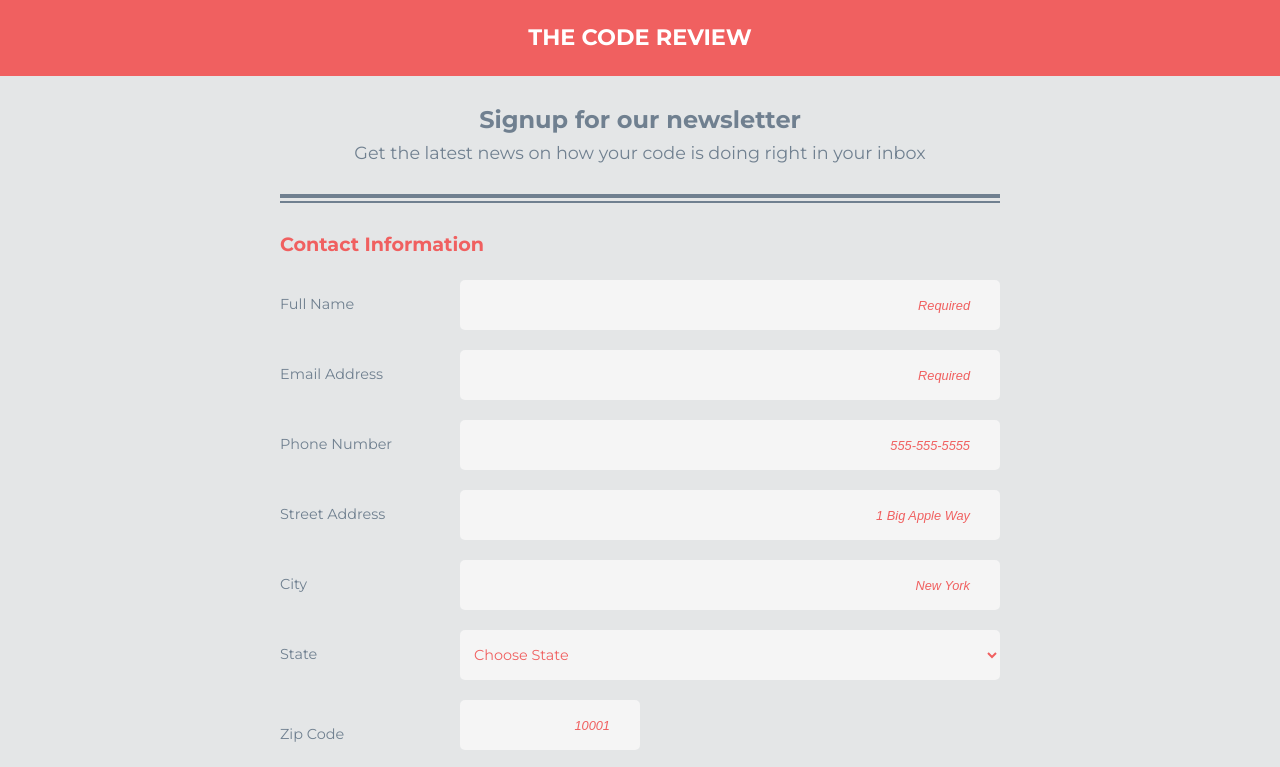
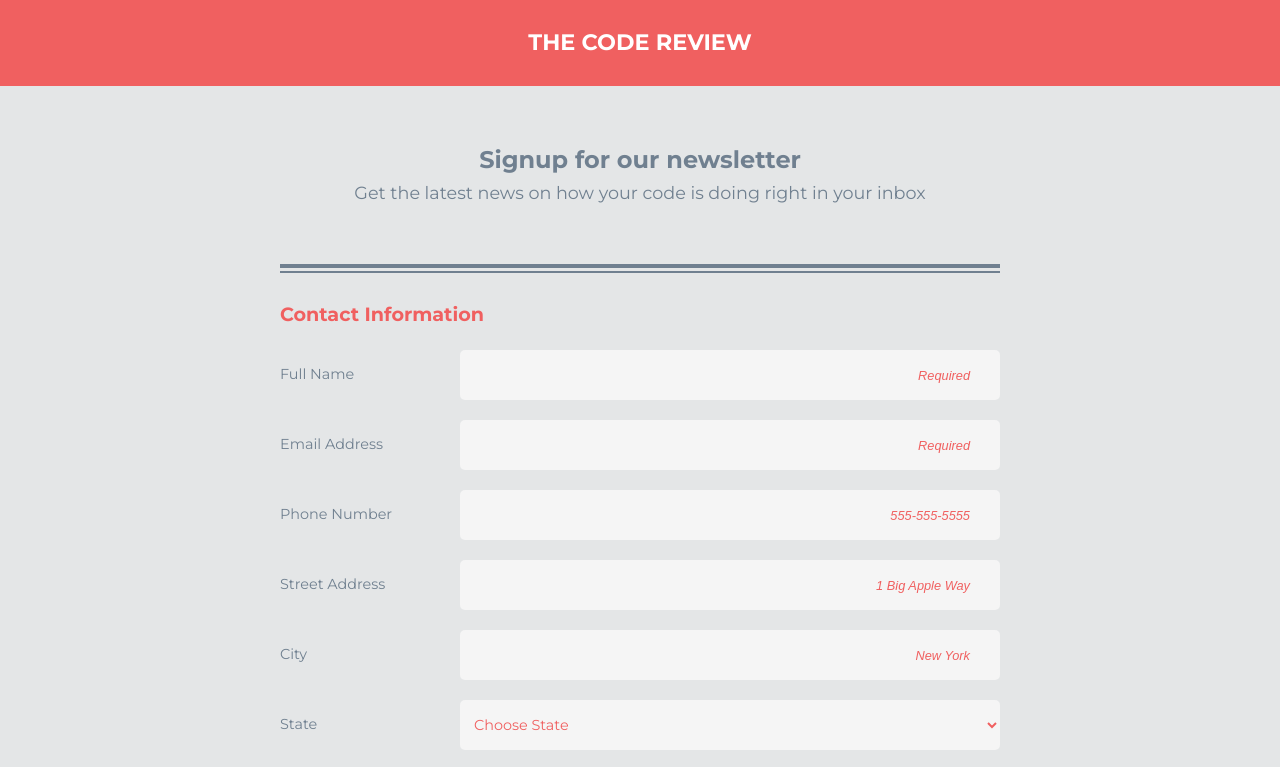
Before and after one commit to GigiHansford/GH-Techdegree-Project-3, a plain HTML site: page index.html in a window 1280 px wide. Shown: the top 767 px of the page. Drawn offline with Linux system fonts and the light colour scheme.

Commit message:
minor change to header padding

```diff
--- a/css/styles.css
+++ b/css/styles.css
@@ -29,7 +29,8 @@ footer,
 header {
   background: #f06060;
   font-size: .7rem;
-  padding: 10px;
+  padding: 15px;
+/*  min-height: 50px;*/
 }
 
 .intro p {
@@ -107,6 +108,7 @@ input::placeholder {
   color: #f06060;
   text-align: right;
   padding-right: 20px;
+  line-height: 1.3rem;
 }
 
 input:focus::placeholder {
@@ -229,6 +231,10 @@ input[type='checkbox']:checked:after {
     font-size: 1.5rem;
   }
 
+  .intro {
+    margin: 30px;
+  }
+
   .intro p {
     font-size: 1.1rem;
   }
```
